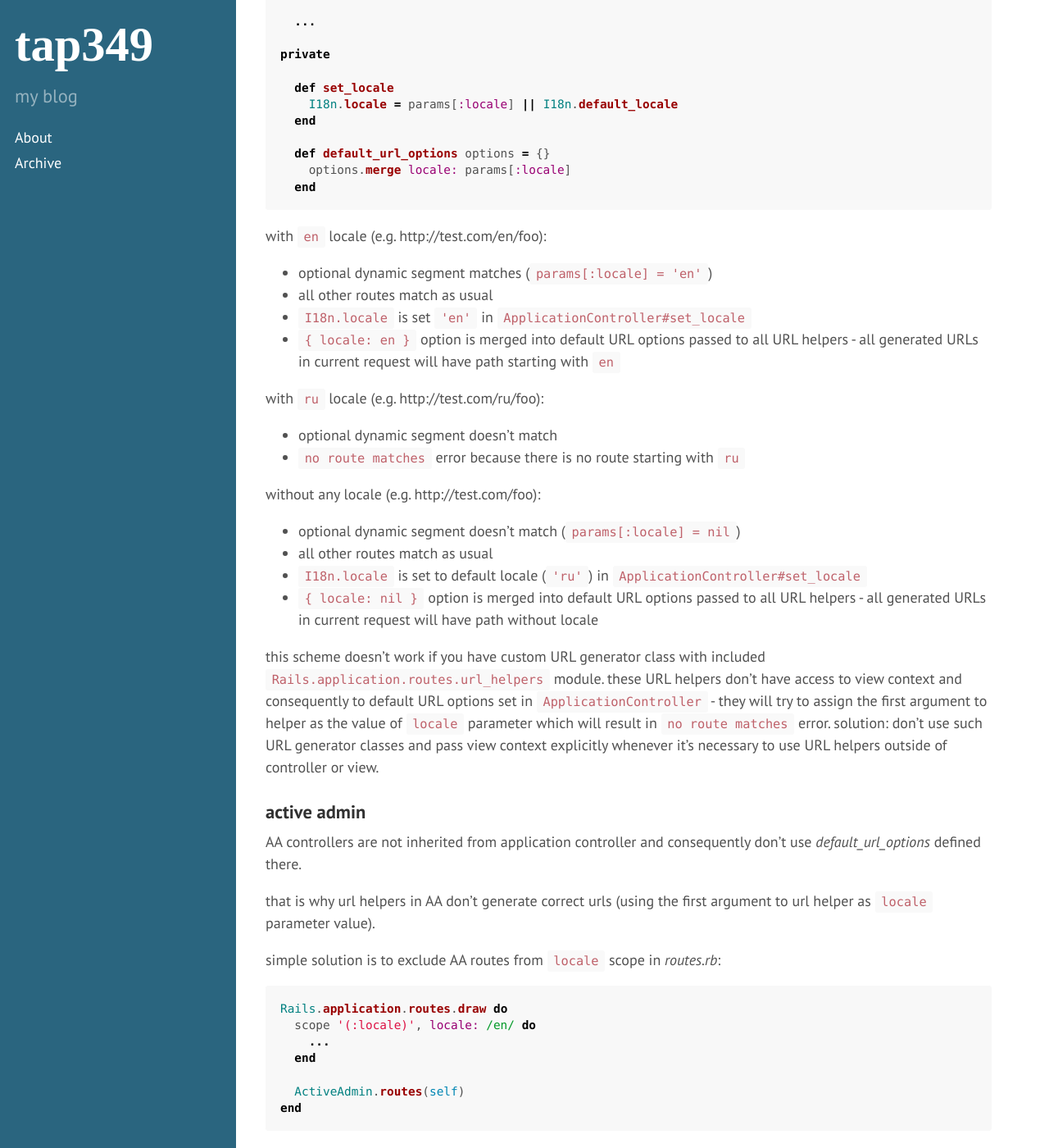
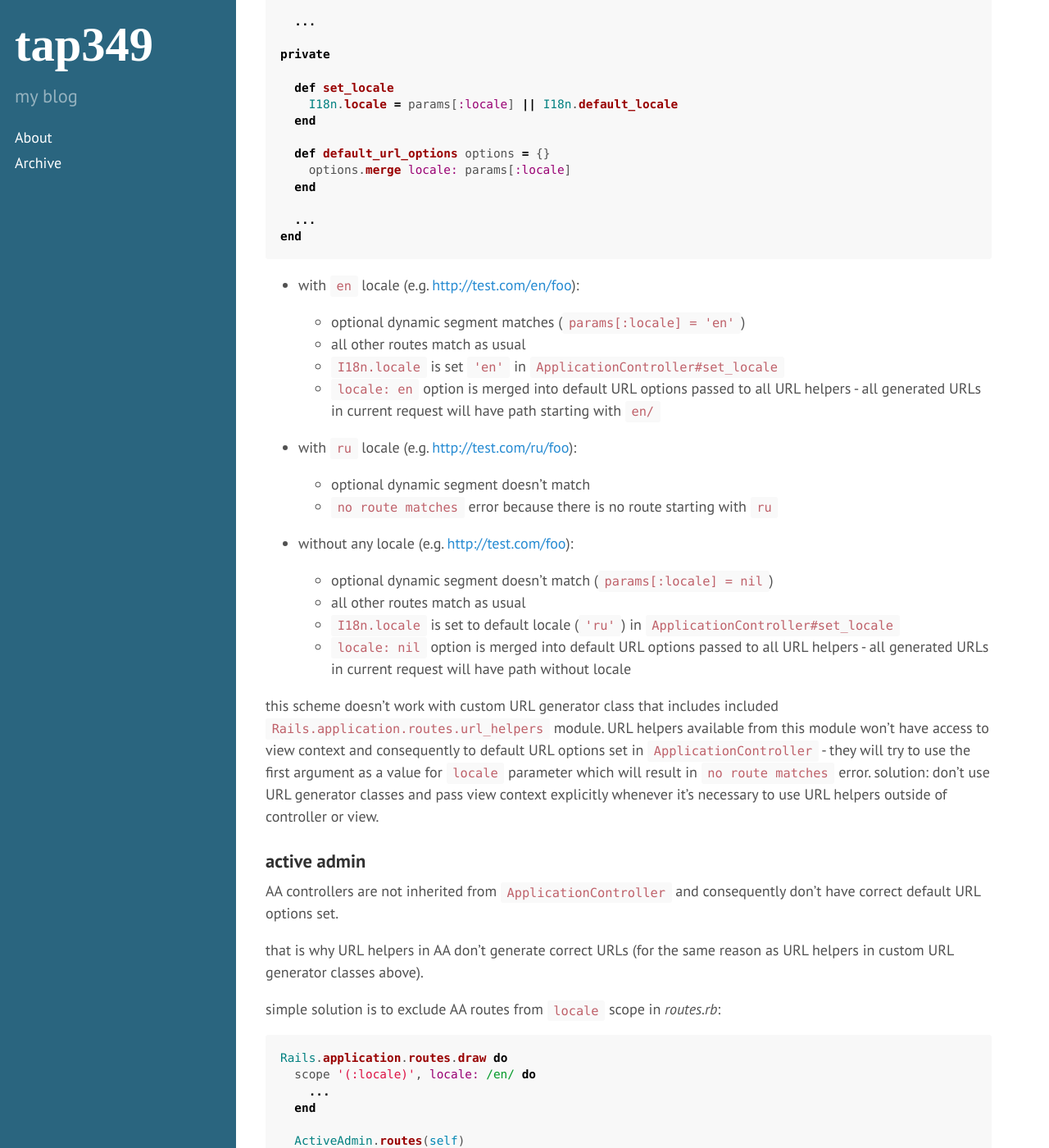
Before and after one commit to tap349/tap349.github.io, a Jekyll site: the page built from _posts/2016-03-29-rails-i18n.md, in a window 1280 px wide and 1400 px high, scrolled down 530 px. Shown: the whole window at 82% size. Built offline with Jekyll 4.4.1, drawn with Linux system fonts in a browser that asks for light colours; some of the changed text lies outside the part shown.

Commit message:
update 2016-03-30_23:44:36

````diff
--- a/_posts/2016-03-29-rails-i18n.md
+++ b/_posts/2016-03-29-rails-i18n.md
@@ -39,45 +39,48 @@ private
   def default_url_options options = {}
     options.merge locale: params[:locale]
   end
+
+  ...
+end
 ```
 
-with `en` locale (e.g. http://test.com/en/foo):
+- with `en` locale (e.g. <http://test.com/en/foo>):
 
-- optional dynamic segment matches (`params[:locale] = 'en'`)
-- all other routes match as usual
-- `I18n.locale` is set `'en'` in `ApplicationController#set_locale`
-- `{ locale: en }` option is merged into default URL options passed to all URL
-  helpers - all generated URLs in current request will have path starting with `en`
+  - optional dynamic segment matches (`params[:locale] = 'en'`)
+  - all other routes match as usual
+  - `I18n.locale` is set `'en'` in `ApplicationController#set_locale`
+  - `locale: en` option is merged into default URL options passed to all URL
+    helpers - all generated URLs in current request will have path starting with `en/`
 
-with `ru` locale (e.g. http://test.com/ru/foo):
+- with `ru` locale (e.g. <http://test.com/ru/foo>):
 
-- optional dynamic segment doesn't match
-- `no route matches` error because there is no route starting with `ru`
+  - optional dynamic segment doesn't match
+  - `no route matches` error because there is no route starting with `ru`
 
-without any locale (e.g. http://test.com/foo):
+- without any locale (e.g. <http://test.com/foo>):
 
-- optional dynamic segment doesn't match (`params[:locale] = nil`)
-- all other routes match as usual
-- `I18n.locale` is set to default locale (`'ru'`) in `ApplicationController#set_locale`
-- `{ locale: nil }` option is merged into default URL options passed to all URL
-  helpers - all generated URLs in current request will have path without locale
+  - optional dynamic segment doesn't match (`params[:locale] = nil`)
+  - all other routes match as usual
+  - `I18n.locale` is set to default locale (`'ru'`) in `ApplicationController#set_locale`
+  - `locale: nil` option is merged into default URL options passed to all URL
+    helpers - all generated URLs in current request will have path without locale
 
-this scheme doesn't work if you have custom URL generator class with included
-`Rails.application.routes.url_helpers` module.
-these URL helpers don't have access to view context and consequently
-to default URL options set in `ApplicationController` -
-they will try to assign the first argument to helper as the value
-of `locale` parameter which will result in `no route matches` error.
-solution: don't use such URL generator classes and pass view context explicitly
+this scheme doesn't work with custom URL generator class that includes
+included `Rails.application.routes.url_helpers` module.
+URL helpers available from this module won't have access to view context and
+consequently to default URL options set in `ApplicationController` -
+they will try to use the first argument as a value for `locale` parameter
+which will result in `no route matches` error.
+solution: don't use URL generator classes and pass view context explicitly
 whenever it's necessary to use URL helpers outside of controller or view.
 
 ### active admin
 
-AA controllers are not inherited from application controller
-and consequently don't use _default_url_options_ defined there.
+AA controllers are not inherited from `ApplicationController` and
+consequently don't have correct default URL options set.
 
-that is why url helpers in AA don't generate correct urls
-(using the first argument to url helper as `locale` parameter value).
+that is why URL helpers in AA don't generate correct URLs
+(for the same reason as URL helpers in custom URL generator classes above).
 
 simple solution is to exclude AA routes from `locale` scope in _routes.rb_:
 
@@ -111,8 +115,8 @@ RSpec.configure do |config|
 end
 ```
 
-also it's possible to set it to default locale
-(rspec for some reason doesn't set locale to default locale):
+also it's possible to set locale to default locale
+(for some obscure reason rspec doesn't do it itself):
 
 ```ruby
 I18n.locale = I18n.default_locale
````
Also changed, not shown: other parts of _posts/2016-03-29-rails-i18n.md (+3 -2 lines).
